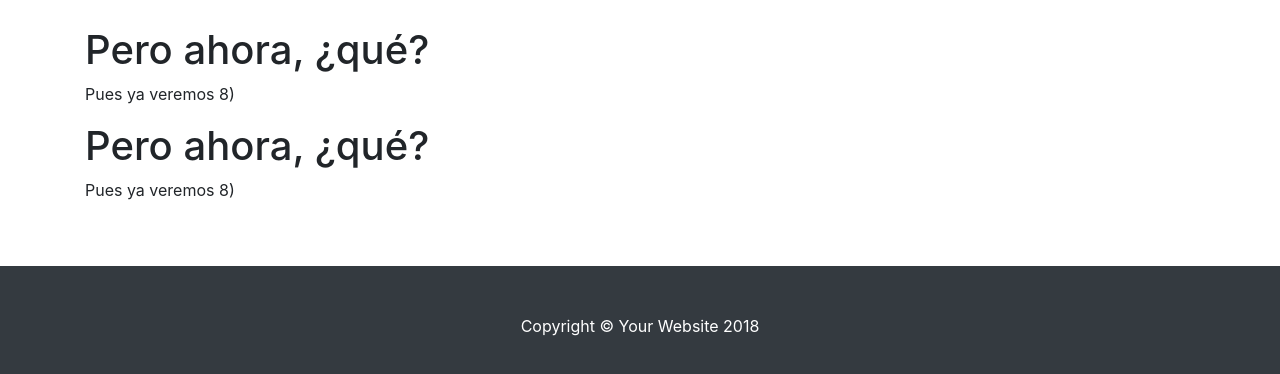
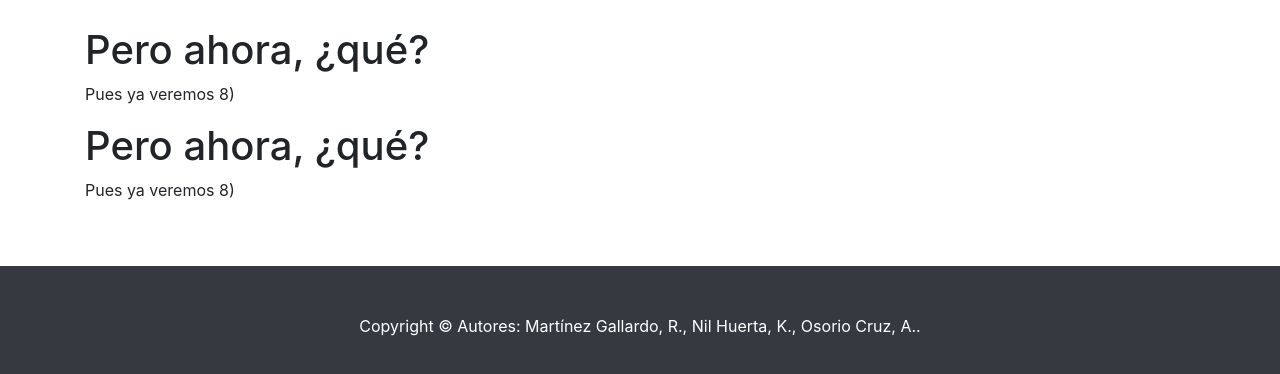
Before and after one commit to krysnh/Ciclo-viral-SARS-CoV-2-, a website: page index.html in a window 1280 px wide. Shown: the part 822-1196 px from the top of the page. Drawn offline with Linux system fonts and the light colour scheme.

Commit message:
Update index.html

```diff
--- a/index.html
+++ b/index.html
@@ -102,7 +102,7 @@
     <!-- Footer -->
     <footer class="py-5 bg-dark">
       <div class="container">
-        <p class="m-0 text-center text-white">Copyright &copy; Your Website 2018</p>
+        <p class="m-0 text-center text-white">Copyright &copy; Autores: Martínez Gallardo, R., Nil Huerta, K., Osorio Cruz, A.. </p>
       </div>
       <!-- /.container -->
     </footer>
```
